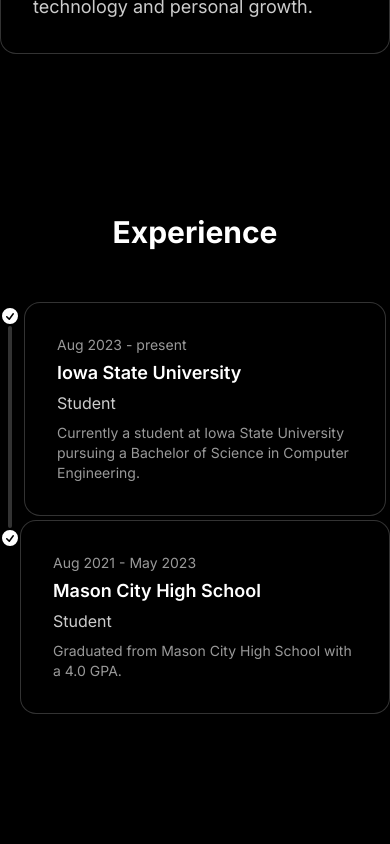
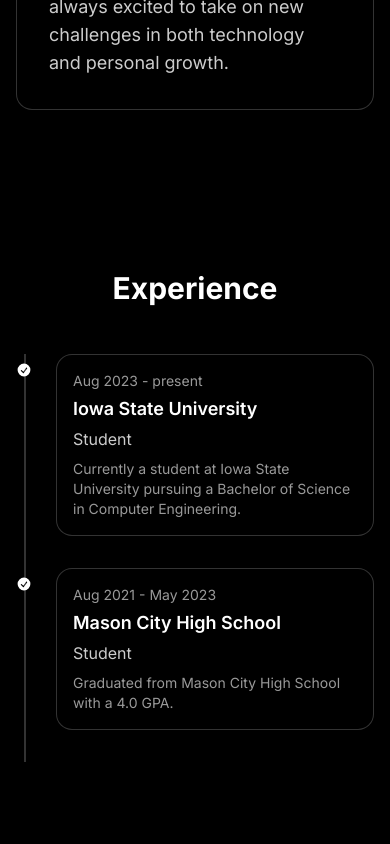
Before and after one commit to achen2304/portfolioV2, a React (Vite) app: page / in a window 390 px wide. Shown: the part 1420-2264 px from the top of the page. Built offline with nearby package versions, Linux system fonts and the light colour scheme.

Commit message:
fix: formatting for small screens

```diff
--- a/src/components/About.jsx
+++ b/src/components/About.jsx
@@ -6,7 +6,7 @@
           About Me
         </h2>
         <div
-          className="card border border-primary/20 backdrop-blur-[2px] bg-base-100/5
+          className="card mx-4 sm:mx-0 border border-primary/20 backdrop-blur-[2px] bg-base-100/5
                           hover:shadow-xl hover:border-primary/30 transition-all"
         >
           <div className="card-body">
--- a/src/components/Contact.jsx
+++ b/src/components/Contact.jsx
@@ -68,7 +68,7 @@
         <div className="grid md:grid-cols-2 gap-6">
           {/* Left Card - Contact Info */}
           <div
-            className="card border border-primary/20 backdrop-blur-[2px] bg-base-100/5 pt-4
+            className="mx-4 sm:mx-0 card border border-primary/20 backdrop-blur-[2px] bg-base-100/5 pt-4
                           hover:shadow-xl hover:border-primary/30 transition-all"
           >
             <div className="card-body flex flex-col items-center justify-center">
@@ -123,10 +123,10 @@
           </div>
           {/* Right Card - Contact Form */}
           <div
-            className="card border border-primary/20 backdrop-blur-[2px] bg-base-100/5
+            className="mx-4 sm:mx-0 card border border-primary/20 backdrop-blur-[2px] bg-base-100/5
                           hover:shadow-xl hover:border-primary/30 transition-all"
           >
-            <div className="card-body">
+            <div className="card-body ">
               <form className="space-y-4" onSubmit={handleSubmit}>
                 <input
                   type="text"
--- a/src/components/Experience.jsx
+++ b/src/components/Experience.jsx
@@ -4,13 +4,61 @@
   const experiences = content.experiences;
 
   return (
-    <section id="experience" className="py-20">
+    <section id="experience" className="py-20 px-4 sm:px-8">
       <div className="max-w-3xl mx-auto">
         <h2 className="text-3xl font-bold mb-12 text-center text-primary">
           Experience
         </h2>
 
-        <ul className="timeline timeline-snap-icon max-md:timeline-compact timeline-vertical">
+        {/* Mobile Timeline */}
+        <div className="md:hidden relative">
+          {/* Timeline line */}
+          <div className="absolute left-2 top-0 bottom-0 w-[2px] bg-primary/20"></div>
+
+          <ul className="flex flex-col">
+            {experiences.map((exp, index) => (
+              <li key={index} className="flex gap-6 mb-8">
+                {/* Timeline dot */}
+                <div className="relative z-10">
+                  <svg
+                    xmlns="http://www.w3.org/2000/svg"
+                    viewBox="0 0 20 20"
+                    fill="currentColor"
+                    className="h-4 w-4 text-primary mt-2"
+                  >
+                    <path
+                      fillRule="evenodd"
+                      d="M10 18a8 8 0 100-16 8 8 0 000 16zm3.857-9.809a.75.75 0 00-1.214-.882l-3.483 4.79-1.88-1.88a.75.75 0 10-1.06 1.061l2.5 2.5a.75.75 0 001.137-.089l4-5.5z"
+                      clipRule="evenodd"
+                    />
+                  </svg>
+                </div>
+
+                {/* Card */}
+                <div className="flex-1">
+                  <div
+                    className="card border border-primary/20 backdrop-blur-[2px] bg-base-100/5
+                                 hover:shadow-xl hover:border-primary/30 transition-all"
+                  >
+                    <div className="card-body p-4">
+                      <p className="text-sm text-primary/60">{exp.period}</p>
+                      <h3 className="card-title text-lg text-primary -mt-1 mb-0">
+                        {exp.company}
+                      </h3>
+                      <p className="text-primary/80 -mt-1">{exp.title}</p>
+                      <p className="text-sm text-primary/60">
+                        {exp.description}
+                      </p>
+                    </div>
+                  </div>
+                </div>
+              </li>
+            ))}
+          </ul>
+        </div>
+
+        {/* Desktop Timeline */}
+        <ul className="hidden md:block timeline timeline-snap-icon timeline-vertical">
           {experiences.map((exp, index) => (
             <li key={index}>
               {index !== 0 && <hr className="bg-primary/20" />}
@@ -31,13 +79,13 @@
               <div
                 className={`timeline-${
                   index % 2 === 0 ? 'start' : 'end'
-                } md:mb-10`}
+                } mb-10`}
               >
                 <div
-                  className="card border border-primary/20 backdrop-blur-[2px] bg-base-100/5
+                  className="w-full max-w-sm card border border-primary/20 backdrop-blur-[2px] bg-base-100/5
                              hover:shadow-xl hover:border-primary/30 transition-all"
                 >
-                  <div className="card-body">
+                  <div className="card-body p-6">
                     <p className="text-sm text-primary/60">{exp.period}</p>
                     <h3 className="card-title text-lg text-primary -mt-1 mb-0">
                       {exp.company}
--- a/src/components/Projects.jsx
+++ b/src/components/Projects.jsx
@@ -11,7 +11,7 @@
 
   return (
     <section id="projects" className="py-20">
-      <div className="max-w-3xl mx-auto">
+      <div className=" max-w-3xl mx-auto">
         <h2 className="text-3xl font-bold mb-12 text-center text-primary">
           Featured Projects and Certifications
         </h2>
@@ -20,7 +20,7 @@
           {featuredProjects.map((project, index) => (
             <div
               key={index}
-              className="card border border-primary/20 hover:shadow-xl hover:border-primary/30 transition-all duration-300 backdrop-blur-[2px] bg-base-100/5 group"
+              className="mx-4 sm:mx-0 card border border-primary/20 hover:shadow-xl hover:border-primary/30 transition-all duration-300 backdrop-blur-[2px] bg-base-100/5 group"
             >
               {project.image && (
                 <figure className="px-4 pt-4">
--- a/src/components/Skills.jsx
+++ b/src/components/Skills.jsx
@@ -11,7 +11,7 @@
           {skillCategories.map((category, index) => (
             <div
               key={index}
-              className="card border border-primary/20 hover:shadow-xl hover:border-primary/30 transition-all duration-300 backdrop-blur-[2px] bg-base-100/5"
+              className="card mx-4 sm:mx-0 border border-primary/20 hover:shadow-xl hover:border-primary/30 transition-all duration-300 backdrop-blur-[2px] bg-base-100/5"
             >
               <div className="card-body">
                 <h3 className="card-title text-xl mb-4 text-primary mx-auto">
```
Also changed, not shown: src/pages/ProjectsPage.jsx (+24 -9 lines).
